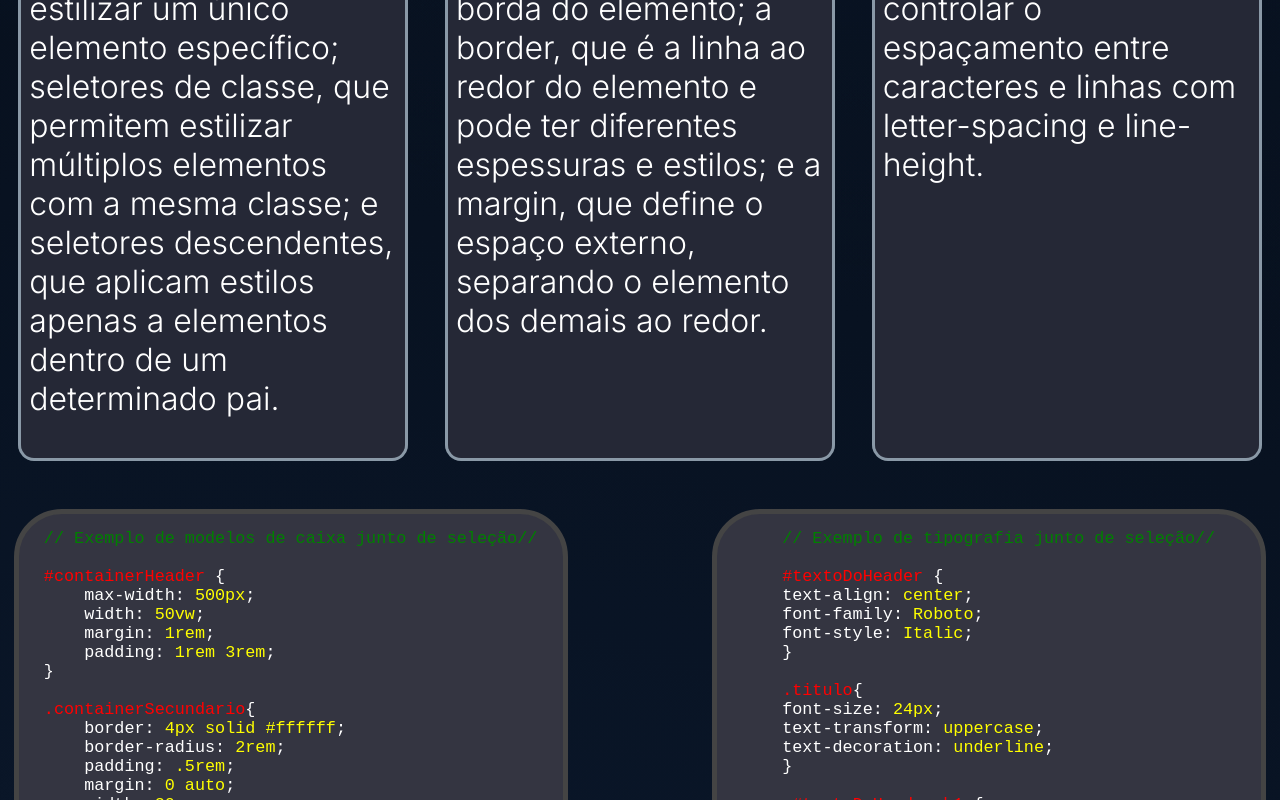
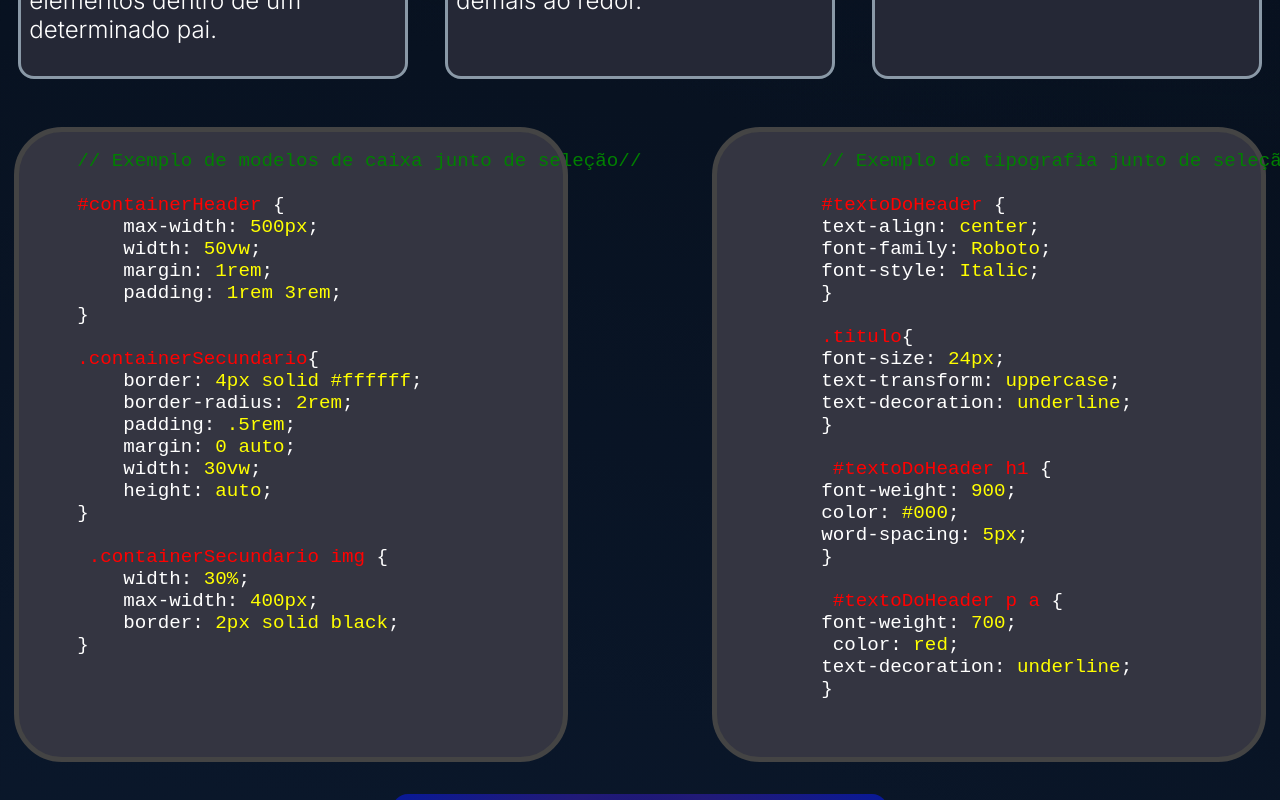
Before and after one commit to Glauber-Muller/Evo.-CSS, a plain HTML site: page index.html in a window 1280 px wide. Shown: the part 2600-3400 px from the top of the page. Drawn offline with Linux system fonts and the light colour scheme; a web font is replaced by a local one.

Commit message:
Ajustando erros

```diff
--- a/CSS/CSS2.css
+++ b/CSS/CSS2.css
@@ -50,7 +50,7 @@
     font-weight: 800;
 }
 .conteudo p{
-    font-size: 2rem;
+    font-size: 1.5rem;
     text-align: start;
     padding: .5rem;
     font-weight: 300;
@@ -59,10 +59,19 @@
     display: flex;
     flex-direction: row;
     gap: 5rem;
+
 }
 .codeCSS2 .codeContainer{
     height: auto;
     width: 40vw;
     margin: 2rem;
-    padding-bottom: 3rem;
+
 }
+.codeCSS2 .codeContainer pre{
+    font-size: 1.2rem;
+    margin-left: 1rem;
+
+}
+.css2 .exemploCodigo{
+    font-size: 1.2rem;
+}
```
